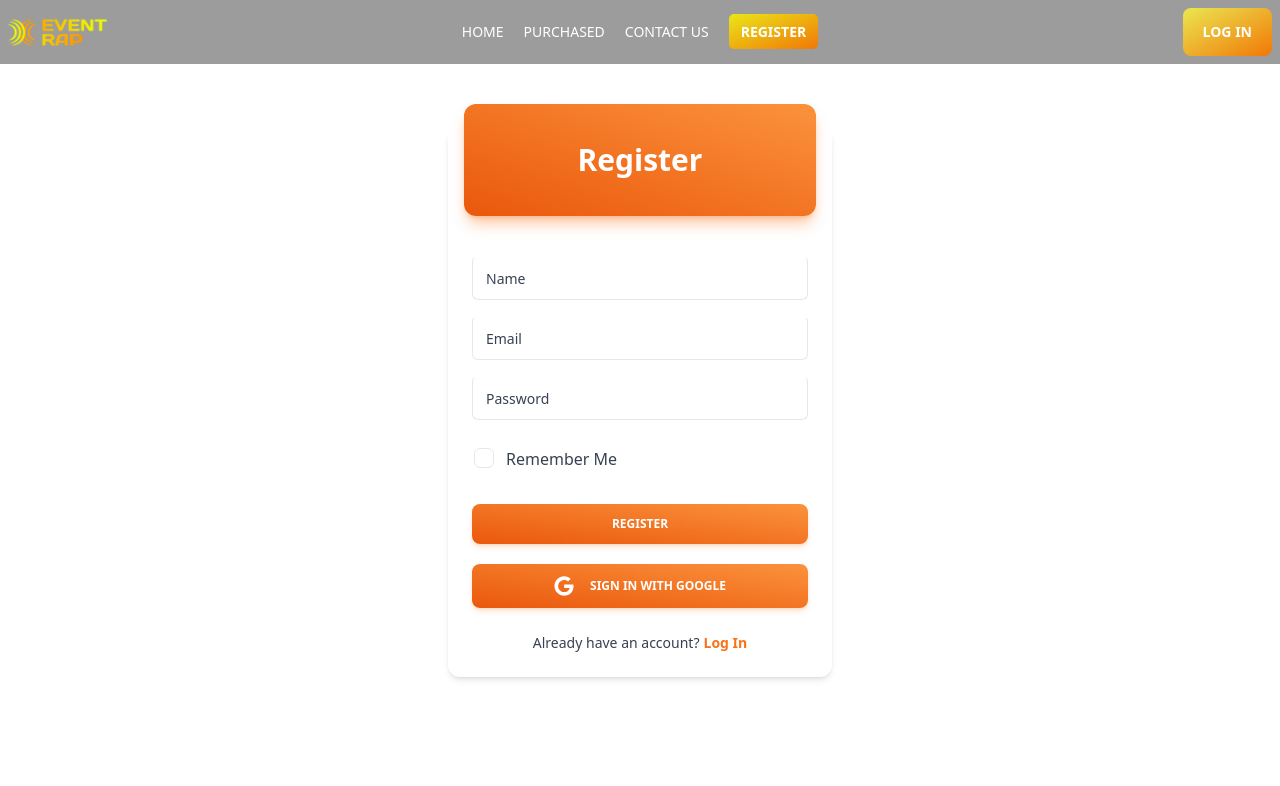
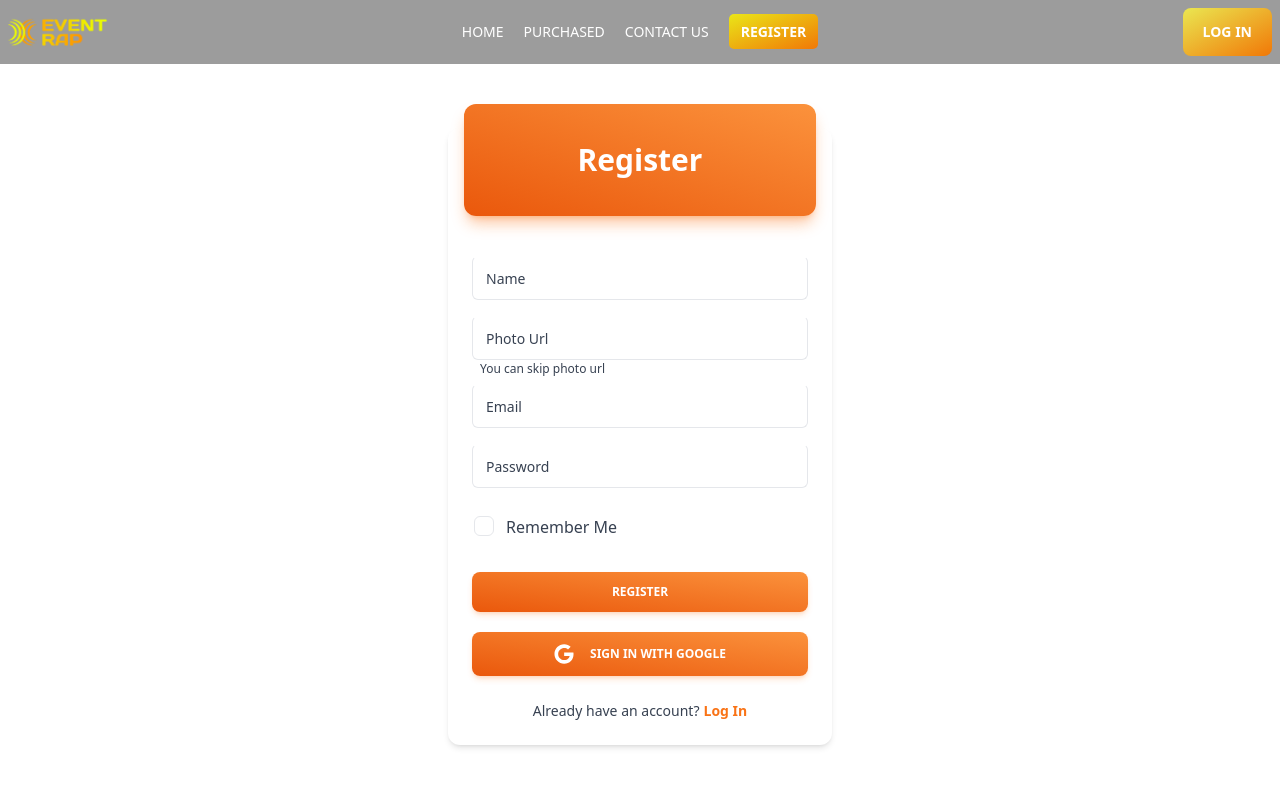
Before and after one commit to junayet4o12/event-management, a React (Vite) app: page /register in a window 1280 px wide. Shown: the top 786 px of the page. Built offline with nearby package versions, Linux system fonts and the light colour scheme; no server answers.

Commit message:
readme file has completed ad register page has rebuilt

```diff
--- a/src/assets/Components/NavBar.jsx
+++ b/src/assets/Components/NavBar.jsx
@@ -37,7 +37,7 @@
                     {
                         user ? <>
                             <div className='mr-5  flex flex-col justify-center items-center'>
-                                <div className='w-10 h-10 rounded-full '><img className='w-full h-full rounded-full ' src={user.photoURL ? user?.photoURL : userpic
+                                <div className='w-10 h-10 rounded-full bg-white'><img className='w-full h-full rounded-full ' src={ user?.photoURL ? user?.photoURL : userpic
 } alt="" /></div>
                                 <p className='text-white font-bold font-sm'>{user?.displayName?.split(' ')[0] || 'Undefined'}</p>
                             </div>
--- a/src/assets/Components/Register.jsx
+++ b/src/assets/Components/Register.jsx
@@ -21,6 +21,7 @@
         setdoneorerror('');
         const form = new FormData(e.currentTarget);
         const name = form.get('name');
+        const photo = form.get('photo');
         const email = form.get('email');
         const password = form.get('password');
         if (!/^(?=.*[A-Z])(?=.*[!@#$%^&*(),.?":{}|<>])[A-Za-z0-9!@#$%^&*(),.?":{}|<>]{6,}$/.test(password)) {
@@ -36,7 +37,8 @@
                 console.log(result.user);
 
                 updateProfile(auth.currentUser, {
-                    displayName: name
+                    displayName: name,
+                    photoURL: photo
                 }).then(() => {
 
                 }).catch((error) => {
@@ -99,6 +101,17 @@
                             </label>
                         </div>
                         <div className="relative h-11 w-full min-w-[200px]">
+                            <input type="text" name="photo"
+                                className="peer h-full w-full rounded-md border border-blue-gray-200 border-t-transparent bg-transparent px-3 py-3 font-sans text-sm font-normal text-blue-gray-700 outline outline-0 transition-all placeholder-shown:border placeholder-shown:border-blue-gray-200 placeholder-shown:border-t-blue-gray-200 focus:border-2 focus:border-orange-500 focus:border-t-transparent focus:outline-0 disabled:border-0 disabled:bg-blue-gray-50"
+                                placeholder=" "
+                            />
+                            <label className="before:content[' '] after:content[' '] pointer-events-none absolute left-0 -top-1.5 flex h-full w-full select-none text-[11px] font-normal leading-tight text-blue-gray-400 transition-all before:pointer-events-none before:mt-[6.5px] before:mr-1 before:box-border before:block before:h-1.5 before:w-2.5 before:rounded-tl-md before:border-t before:border-l before:border-blue-gray-200 before:transition-all after:pointer-events-none after:mt-[6.5px] after:ml-1 after:box-border after:block after:h-1.5 after:w-2.5 after:flex-grow after:rounded-tr-md after:border-t after:border-r after:border-blue-gray-200 after:transition-all peer-placeholder-shown:text-sm peer-placeholder-shown:leading-[4.1] peer-placeholder-shown:text-blue-gray-500 peer-placeholder-shown:before:border-transparent peer-placeholder-shown:after:border-transparent peer-focus:text-[11px] peer-focus:leading-tight peer-focus:text-orange-500 peer-focus:before:border-t-2 peer-focus:before:border-l-2 peer-focus:before:!border-orange-500 peer-focus:after:border-t-2 peer-focus:after:border-r-2 peer-focus:after:!border-orange-500 peer-disabled:text-transparent peer-disabled:before:border-transparent peer-disabled:after:border-transparent peer-disabled:peer-placeholder-shown:text-blue-gray-500">
+                                Photo Url
+                            </label>
+                            <p className="text-[12px] ml-2 ">You can skip photo url</p>
+                        </div>
+
+                        <div className="relative h-11 w-full min-w-[200px] mt-2">
                             <input type="email" name="email" required
                                 className="peer h-full w-full rounded-md border border-blue-gray-200 border-t-transparent bg-transparent px-3 py-3 font-sans text-sm font-normal text-blue-gray-700 outline outline-0 transition-all placeholder-shown:border placeholder-shown:border-blue-gray-200 placeholder-shown:border-t-blue-gray-200 focus:border-2 focus:border-orange-500 focus:border-t-transparent focus:outline-0 disabled:border-0 disabled:bg-blue-gray-50"
                                 placeholder=" "
```
Also changed, not shown: 1 other file (tests, documents, lock files or other folders).
